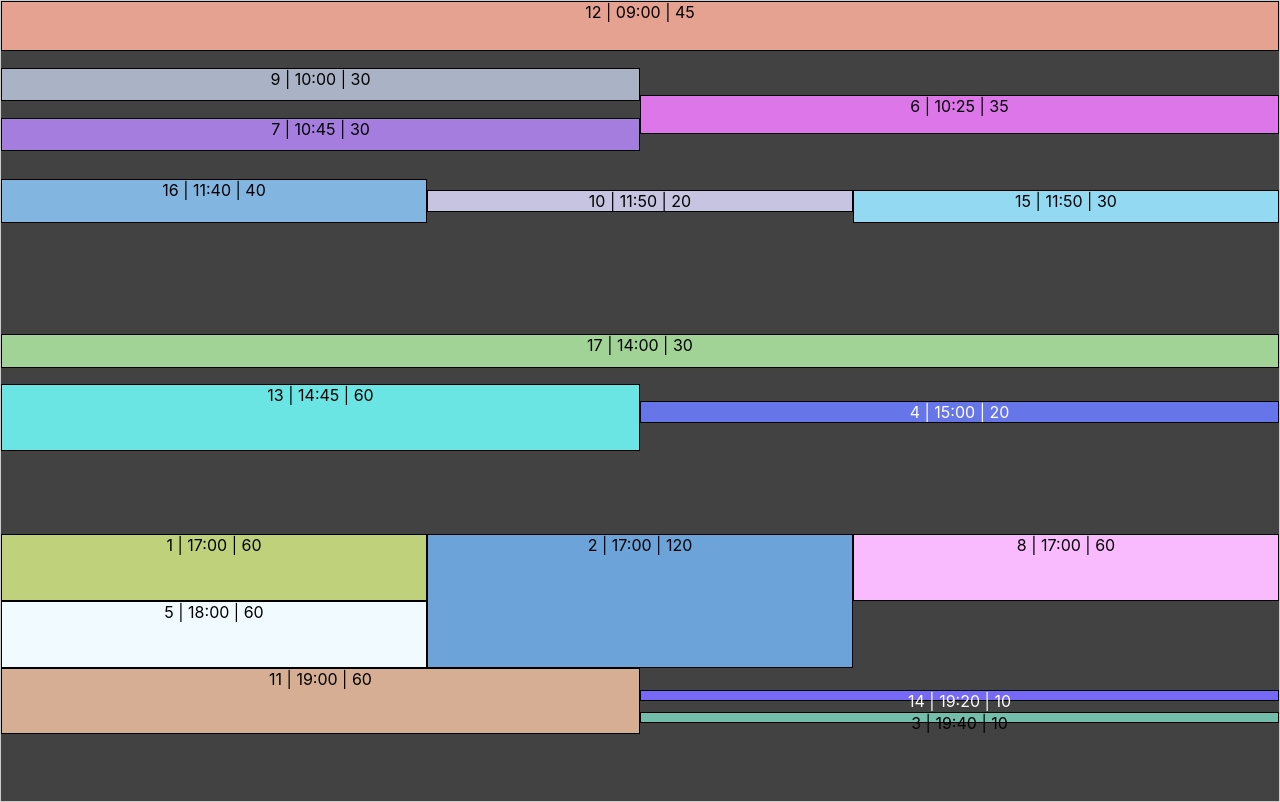
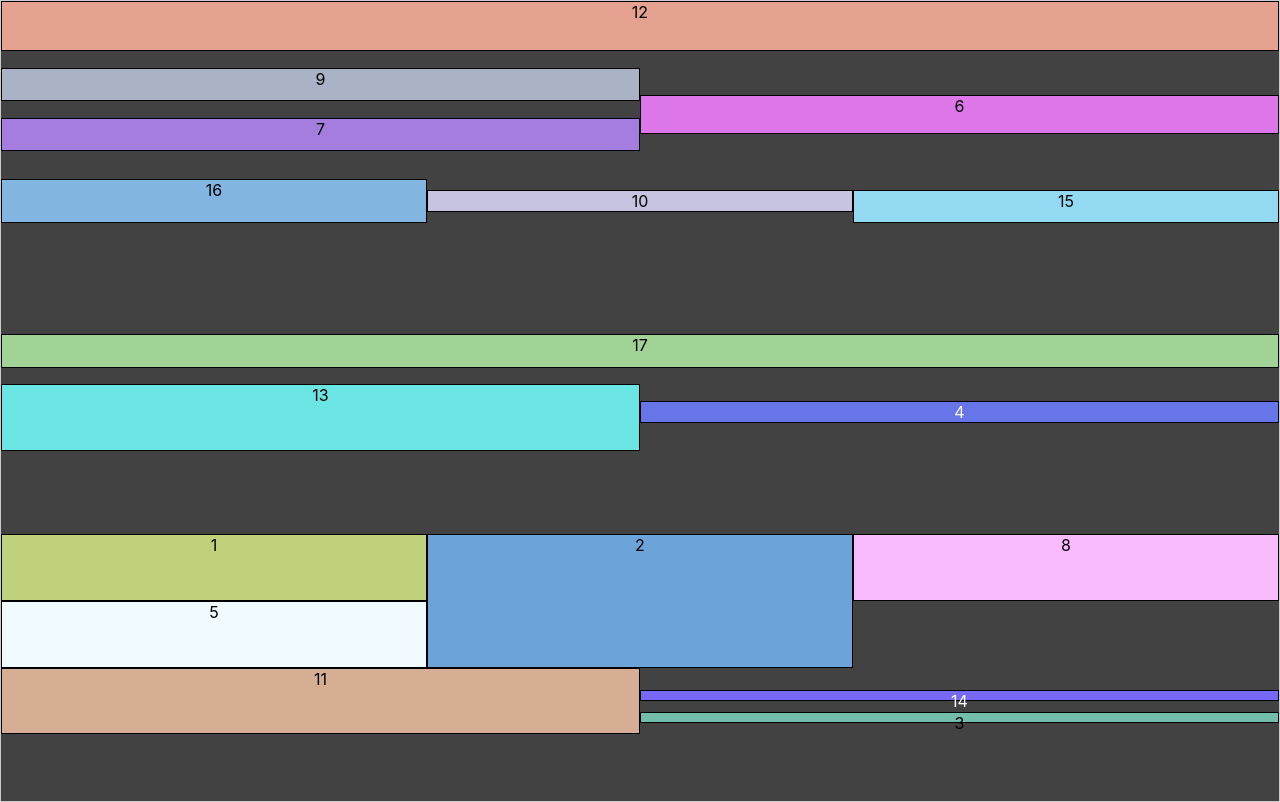
Before and after one commit to Remaii/planity_front_senior, a React (Create React App) app: page / in a window 1280 px wide. Built offline with nearby package versions, Linux system fonts and the light colour scheme.

Commit message:
App.js : fix displayed name in Tile

```diff
--- a/src/App.js
+++ b/src/App.js
@@ -174,7 +174,7 @@ function App() {
               className="Tile"
               style={style}
             >
-              {entry.id} | {entry.start} | {entry.duration}
+              {entry.id}
             </div>
           );
         })}
```
